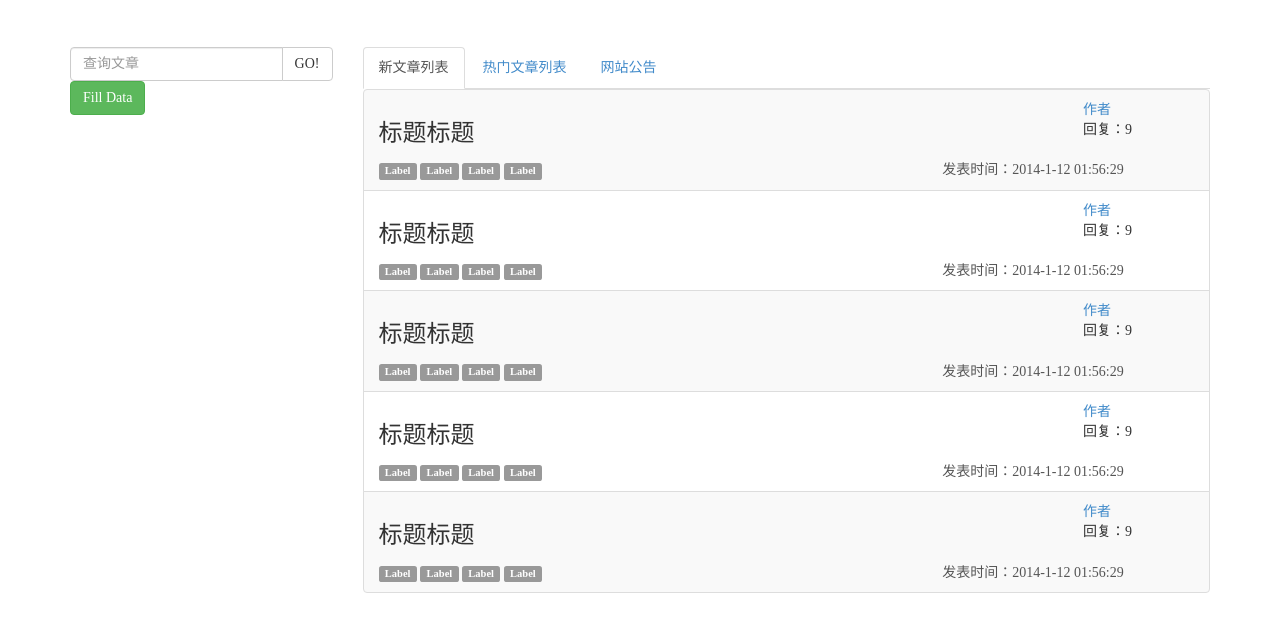
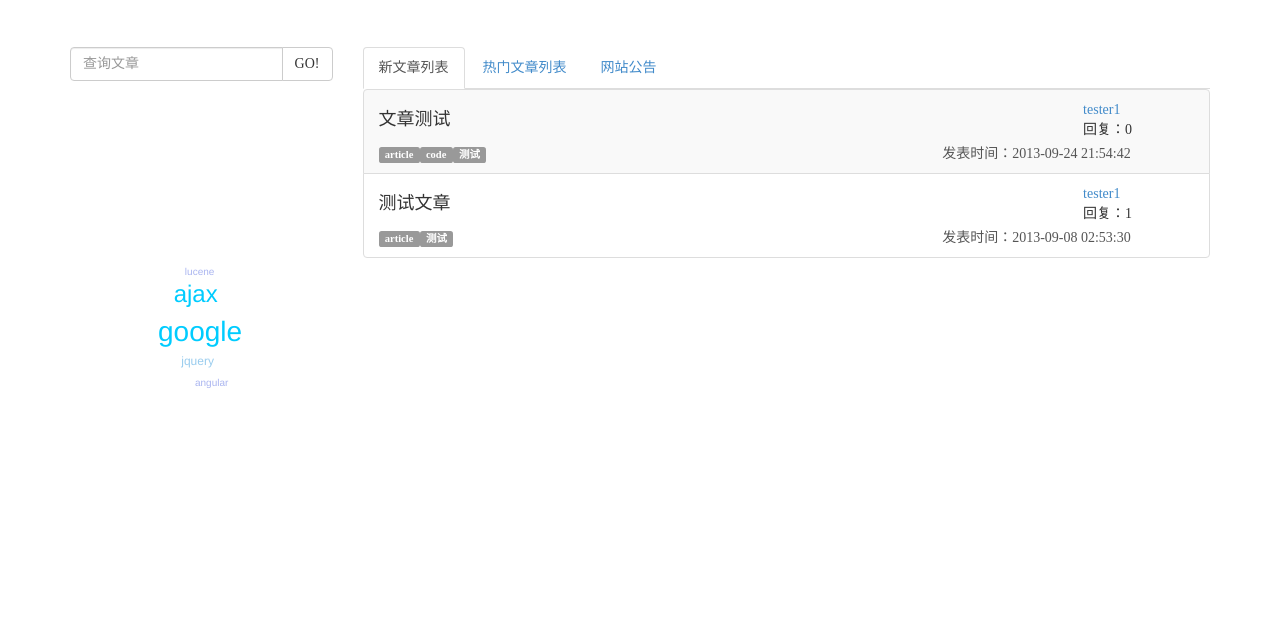
Before and after one commit to yixblog/yixblog-ui, a plain HTML site: page index.html in a window 1280 px wide. Both pictures are taken after a click on the link "佚博客". Shown: the part 99-728 px from the top of the page. Drawn offline with nearby package versions, Linux system fonts and the light colour scheme; files that its build step writes are made by us from their sources.

Commit message:
bootstrap demo

```diff
--- a/resources/css/index.css
+++ b/resources/css/index.css
@@ -1,12 +1,14 @@
 body{
     background: #333;
-    -webkit-transition: margin 500ms ease;
-    -moz-transition: margin 500ms ease;
-    -ms-transition: margin 500ms ease;
-    -o-transition: margin 500ms ease;
-    transition: margin 500ms ease;;
+    -webkit-transition: all 500ms ease;
+    -moz-transition: all 500ms ease;
+    -ms-transition: all 500ms ease;
+    -o-transition: all 500ms ease;
+    transition: all 500ms ease;
 }
-
+.label{
+    margin-right: 2px;
+}
 .container{
     background: #fff;
 }
--- a/src/scripts/controllers/homepageCtrl.js
+++ b/src/scripts/controllers/homepageCtrl.js
@@ -3,8 +3,6 @@
  */
 define(['./controllers', '../directives/angular.jqCloud'], function (app) {
     app.controller('homepageCtrl', function ($scope, $log) {
-        $scope.initCloudData = function () {
-            $log.info('hello');
         $scope.hotTags = [
             {text: 'ajax', weight: 80, link: '#'},
             {text: 'angular', weight: 14, link: '#'},
@@ -12,8 +10,121 @@ define(['./controllers', '../directives/angular.jqCloud'], function (app) {
             {text: 'jquery', weight: 22, link: '#'},
             {text: 'lucene', weight: 10, link: '#'}
         ];
-            $log.debug('hot tags inited');
-            $log.debug($scope.hotTags);
+
+        $scope.newArticles = {
+            "articles": [
+                {
+                    "addTime": 1380030882858,
+                    "addtimestring": "2013-09-24 21:54:42",
+                    "author": {
+                        "articleCount": 2,
+                        "banFlag": false,
+                        "id": 1,
+                        "lastlogin": 1388760297679,
+                        "lastloginstring": "2014-01-03 22:44:57",
+                        "nick": "tester1",
+                        "regtime": 1377620025491,
+                        "regtimestring": "2013-08-28 00:13:45",
+                        "sex": "男",
+                        "uid": "testuser1"
+                    },
+                    "editTime": 1380034050490,
+                    "edittimestring": "2013-09-24 22:47:30",
+                    "id": 2,
+                    "replycount": 0,
+                    "tagString": "article, code, 测试",
+                    "tags": ["article", "code", "测试"],
+                    "title": "文章测试",
+                    "topFlag": false
+                },
+                {
+                    "addTime": 1378580010846,
+                    "addtimestring": "2013-09-08 02:53:30",
+                    "author": {
+                        "articleCount": 2,
+                        "banFlag": false,
+                        "id": 1,
+                        "lastlogin": 1388760297679,
+                        "lastloginstring": "2014-01-03 22:44:57",
+                        "nick": "tester1",
+                        "regtime": 1377620025491,
+                        "regtimestring": "2013-08-28 00:13:45",
+                        "sex": "男",
+                        "uid": "testuser1"
+                    },
+                    "editTime": 0,
+                    "edittimestring": "1970-01-01 08:00:00",
+                    "id": 1,
+                    "replycount": 1,
+                    "tagString": "article, 测试",
+                    "tags": ["article", "测试"],
+                    "title": "测试文章",
+                    "topFlag": false
+                }
+            ],
+            "page": 1,
+            "pagesize": 10,
+            "success": true,
+            "totalcount": 2,
+            "totalpage": 1
+        };
+
+        $scope.hotArticles = {
+            "articles": [
+                {
+                    "addTime": 1378580010846,
+                    "addtimestring": "2013-09-08 02:53:30",
+                    "author": {
+                        "articleCount": 2,
+                        "banFlag": false,
+                        "id": 1,
+                        "lastlogin": 1388760297679,
+                        "lastloginstring": "2014-01-03 22:44:57",
+                        "nick": "tester1",
+                        "regtime": 1377620025491,
+                        "regtimestring": "2013-08-28 00:13:45",
+                        "sex": "男",
+                        "uid": "testuser1"
+                    },
+                    "editTime": 0,
+                    "edittimestring": "1970-01-01 08:00:00",
+                    "id": 1,
+                    "replycount": 1,
+                    "tagString": "article, 测试",
+                    "tags": ["article", "测试"],
+                    "title": "测试文章",
+                    "topFlag": false
+                },
+                {
+                    "addTime": 1380030882858,
+                    "addtimestring": "2013-09-24 21:54:42",
+                    "author": {
+                        "articleCount": 2,
+                        "banFlag": false,
+                        "id": 1,
+                        "lastlogin": 1388760297679,
+                        "lastloginstring": "2014-01-03 22:44:57",
+                        "nick": "tester1",
+                        "regtime": 1377620025491,
+                        "regtimestring": "2013-08-28 00:13:45",
+                        "sex": "男",
+                        "uid": "testuser1"
+                    },
+                    "editTime": 1380034050490,
+                    "edittimestring": "2013-09-24 22:47:30",
+                    "id": 2,
+                    "replycount": 0,
+                    "tagString": "article, code, 测试",
+                    "tags": ["article", "code", "测试"],
+                    "title": "文章测试",
+                    "topFlag": false
+                }
+            ],
+            "page": 1,
+            "pagesize": 10,
+            "success": true,
+            "totalcount": 2,
+            "totalpage": 1
         }
     })
 });
--- a/src/views/homepage.html
+++ b/src/views/homepage.html
@@ -6,96 +6,42 @@
                 </span>
     </div>
     <jqcloud ng-model="hotTags" data-width="260" data-height="500"></jqcloud>
-    <button class="btn btn-success" ng-click="initCloudData()">Fill Data</button>
 </div>
 <div class="col-md-9">
     <tabset>
         <tab heading="新文章列表">
-            <ul class="list-group list-group-hover list-group-striped">
-                <li class="list-group-item">
+            <ul class="list-group list-group-hover list-group-striped article-list">
+                <li class="list-group-item" ng-repeat="article in newArticles.articles">
                     <div class="row list-group-item-heading">
-                        <div class="col-md-10"><a href="#" class="list-group-item-heading"><h3>标题标题</h3></a></div>
-                        <div class="col-md-2"><a href="#">作者</a></div>
-                        <div class="col-md-2">回复：9</div>
+                        <div class="col-md-10"><a ng-href="art/article/{{article.id}}" class="list-group-item-heading"><h4>{{article.title}}</h4></a></div>
+                        <div class="col-md-2"><a href="#">{{article.author.nick}}</a></div>
+                        <div class="col-md-2">回复：{{article.replycount}}</div>
                     </div>
                     <div class="row list-group-item-text" >
                         <div class="col-md-8">
-                            <a href="#" class="label label-default">Label</a>
-                            <a href="#" class="label label-default">Label</a>
-                            <a href="#" class="label label-default">Label</a>
-                            <a href="#" class="label label-default">Label</a>
+                            <a href="#" class="label label-default" ng-repeat="tag in article.tags">{{tag}}</a>
                         </div>
-                        <div class="col-md-4">发表时间：2014-1-12 01:56:29</div>
-                    </div>
-                </li>
-                <li class="list-group-item">
-                    <div class="row list-group-item-heading">
-                        <div class="col-md-10"><a href="#" class="list-group-item-heading"><h3>标题标题</h3></a></div>
-                        <div class="col-md-2"><a href="#">作者</a></div>
-                        <div class="col-md-2">回复：9</div>
-                    </div>
-                    <div class="row list-group-item-text" >
-                        <div class="col-md-8">
-                            <a href="#" class="label label-default">Label</a>
-                            <a href="#" class="label label-default">Label</a>
-                            <a href="#" class="label label-default">Label</a>
-                            <a href="#" class="label label-default">Label</a>
-                        </div>
-                        <div class="col-md-4">发表时间：2014-1-12 01:56:29</div>
-                    </div>
-                </li>
-                <li class="list-group-item">
-                    <div class="row list-group-item-heading">
-                        <div class="col-md-10"><a href="#" class="list-group-item-heading"><h3>标题标题</h3></a></div>
-                        <div class="col-md-2"><a href="#">作者</a></div>
-                        <div class="col-md-2">回复：9</div>
-                    </div>
-                    <div class="row list-group-item-text" >
-                        <div class="col-md-8">
-                            <a href="#" class="label label-default">Label</a>
-                            <a href="#" class="label label-default">Label</a>
-                            <a href="#" class="label label-default">Label</a>
-                            <a href="#" class="label label-default">Label</a>
-                        </div>
-                        <div class="col-md-4">发表时间：2014-1-12 01:56:29</div>
-                    </div>
-                </li>
-                <li class="list-group-item">
-                    <div class="row list-group-item-heading">
-                        <div class="col-md-10"><a href="#" class="list-group-item-heading"><h3>标题标题</h3></a></div>
-                        <div class="col-md-2"><a href="#">作者</a></div>
-                        <div class="col-md-2">回复：9</div>
-                    </div>
-                    <div class="row list-group-item-text" >
-                        <div class="col-md-8">
-                            <a href="#" class="label label-default">Label</a>
-                            <a href="#" class="label label-default">Label</a>
-                            <a href="#" class="label label-default">Label</a>
-                            <a href="#" class="label label-default">Label</a>
-                        </div>
-                        <div class="col-md-4">发表时间：2014-1-12 01:56:29</div>
-                    </div>
-                </li>
-                <li class="list-group-item">
-                    <div class="row list-group-item-heading">
-                        <div class="col-md-10"><a href="#" class="list-group-item-heading"><h3>标题标题</h3></a></div>
-                        <div class="col-md-2"><a href="#">作者</a></div>
-                        <div class="col-md-2">回复：9</div>
-                    </div>
-                    <div class="row list-group-item-text" >
-                        <div class="col-md-8">
-                            <a href="#" class="label label-default">Label</a>
-                            <a href="#" class="label label-default">Label</a>
-                            <a href="#" class="label label-default">Label</a>
-                            <a href="#" class="label label-default">Label</a>
-                        </div>
-                        <div class="col-md-4">发表时间：2014-1-12 01:56:29</div>
+                        <div class="col-md-4">发表时间：{{article.addtimestring}}</div>
                     </div>
                 </li>
             </ul>
         </tab>
         <tab heading="热门文章列表">
-            hot articles
+            <ul class="list-group list-group-hover list-group-striped">
+                <li class="list-group-item" ng-repeat="article in hotArticles.articles">
+                    <div class="row list-group-item-heading">
+                        <div class="col-md-10"><a ng-href="art/article/{{article.id}}" class="list-group-item-heading"><h4>{{article.title}}</h4></a></div>
+                        <div class="col-md-2"><a href="#">{{article.author.nick}}</a></div>
+                        <div class="col-md-2">回复：{{article.replycount}}</div>
+                    </div>
+                    <div class="row list-group-item-text" >
+                        <div class="col-md-8">
+                            <a href="#" class="label label-default" ng-repeat="tag in article.tags">{{tag}}</a>
+                        </div>
+                        <div class="col-md-4">发表时间：{{article.addtimestring}}</div>
+                    </div>
+                </li>
+            </ul>
         </tab>
         <tab heading="网站公告">
             notices
```
Lines whose indentation alone changed are shown as unchanged.
